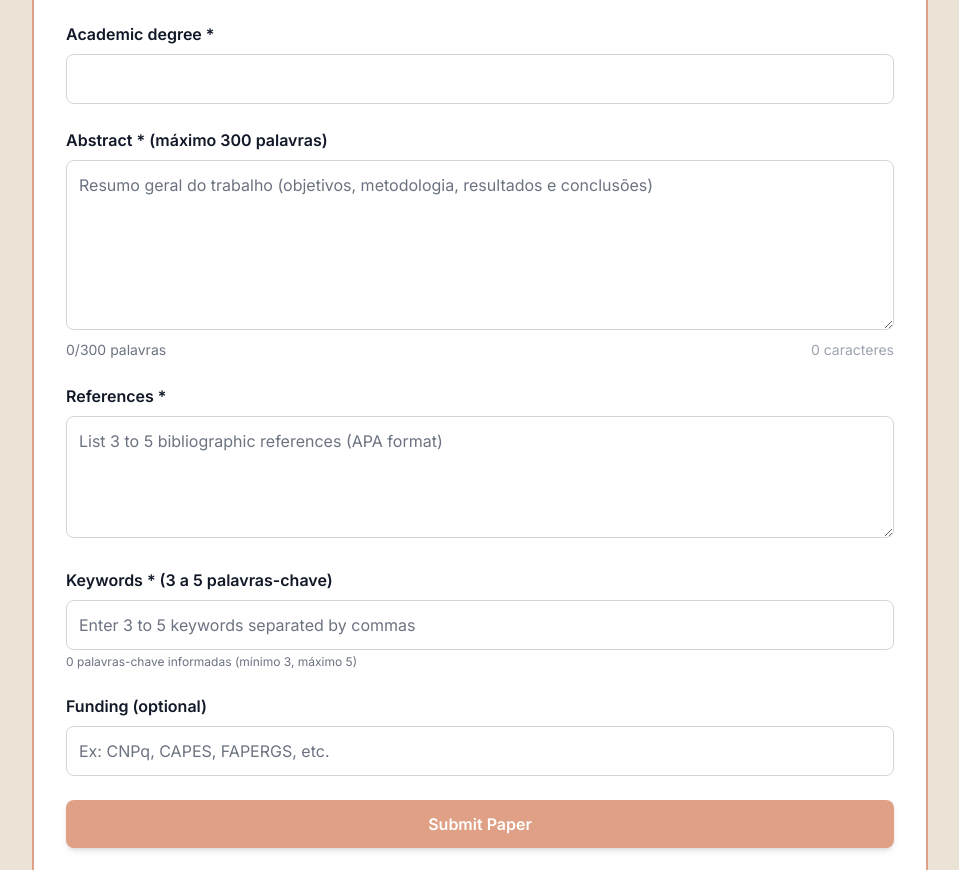
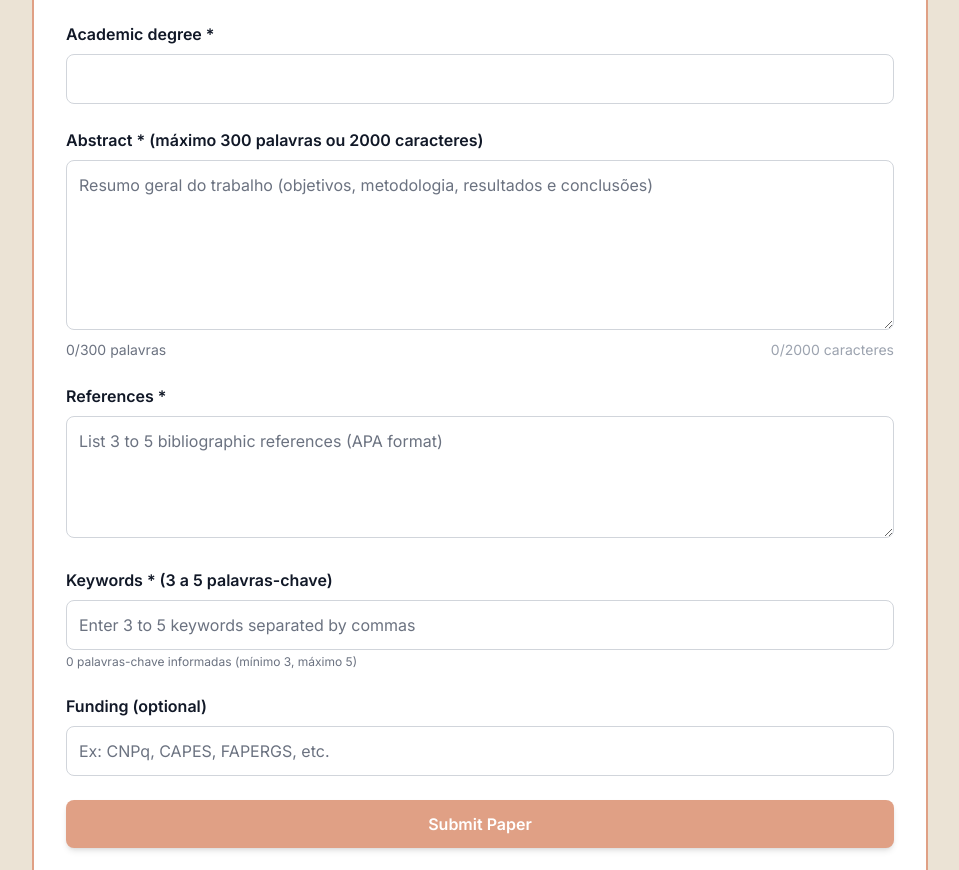
Before and after one commit to KesiaDev/conferencia-turismo-site, a React (Vite) app in the folder apps/web/: page /call in a window 1280 px wide. Shown: the part 3168-4038 px from the top of the page, without its empty margins (160-1119 px from the left). Built offline with nearby package versions, Linux system fonts and the light colour scheme; no server answers.

Commit message:
fix: improve error handling and add character limit validation for abstract

```diff
--- a/apps/web/src/pages/Call.tsx
+++ b/apps/web/src/pages/Call.tsx
@@ -51,6 +51,15 @@ export default function Call() {
   const handleSubmit = async (e: React.FormEvent) => {
     e.preventDefault();
 
+    // Validação de caracteres no resumo (máximo 2000 caracteres)
+    if (formData.abstract.length > 2000) {
+      setSubmitStatus("error");
+      alert(
+        `O resumo deve ter no máximo 2000 caracteres. Atualmente: ${formData.abstract.length} caracteres.`
+      );
+      return;
+    }
+
     // Validação de palavras no resumo (300 palavras)
     const wordCount = countWords(formData.abstract);
     if (wordCount > 300) {
@@ -86,8 +95,27 @@ export default function Call() {
         support: "",
         language: "pt",
       });
-    } catch (error) {
+    } catch (error: any) {
+      console.error("Erro ao enviar submissão:", error);
       setSubmitStatus("error");
+
+      // Mostrar detalhes do erro de validação se disponível
+      if (error?.response?.data?.details) {
+        const validationErrors = error.response.data.details;
+        const errorMessages = validationErrors
+          .map((err: any) => {
+            const field = err.path?.join(".") || "campo";
+            return `${field}: ${err.message}`;
+          })
+          .join("\n");
+        alert(
+          `Erro de validação:\n\n${errorMessages}\n\nPor favor, verifique os campos e tente novamente.`
+        );
+      } else if (error?.response?.data?.error) {
+        alert(`Erro: ${error.response.data.error}`);
+      } else if (error?.message) {
+        alert(`Erro ao enviar: ${error.message}`);
+      }
     }
   };
 
@@ -430,12 +458,13 @@ export default function Call() {
 
               <div>
                 <label htmlFor="abstract" className="block font-semibold mb-2">
-                  {t("call.abstract")} * (máximo 300 palavras)
+                  {t("call.abstract")} * (máximo 300 palavras ou 2000 caracteres)
                 </label>
                 <textarea
                   id="abstract"
                   required
                   rows={6}
+                  maxLength={2000}
                   value={formData.abstract}
                   onChange={(e) => {
                     setFormData({ ...formData, abstract: e.target.value });
@@ -453,11 +482,26 @@ export default function Call() {
                   >
                     {countWords(formData.abstract)}/300 palavras
                   </span>
-                  <span className="text-gray-400">{formData.abstract.length} caracteres</span>
+                  <span
+                    className={
+                      formData.abstract.length > 2000
+                        ? "text-red-600 font-semibold"
+                        : formData.abstract.length > 1800
+                          ? "text-yellow-600"
+                          : "text-gray-400"
+                    }
+                  >
+                    {formData.abstract.length}/2000 caracteres
+                  </span>
                 </div>
                 {countWords(formData.abstract) > 300 && (
                   <p className="text-xs text-red-600 mt-1">
                     ⚠️ O resumo excede o limite de 300 palavras
+                  </p>
+                )}
+                {formData.abstract.length > 2000 && (
+                  <p className="text-xs text-red-600 mt-1">
+                    ⚠️ O resumo excede o limite de 2000 caracteres
                   </p>
                 )}
               </div>
```
